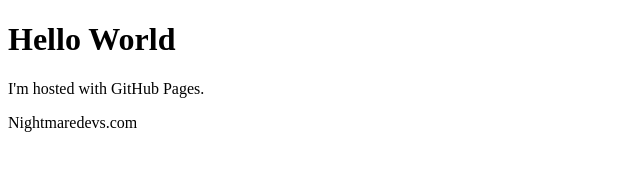
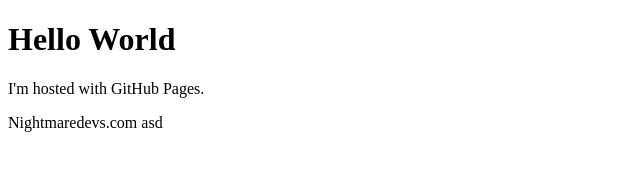
Before and after one commit to Farik07/farik07.github.io, a plain HTML site: page index.html in a window 1280 px wide. Shown: the full height of the page, 0-640 px from the left. Drawn offline with Linux system fonts and the light colour scheme.

Commit message:
Update index.html

```diff
--- a/index.html
+++ b/index.html
@@ -3,6 +3,6 @@
 <body>
 <h1>Hello World</h1>
 <p>I'm hosted with GitHub Pages.</p>
-<p>Nightmaredevs.com</p>
+<p>Nightmaredevs.com asd</p>
 </body>
 </html>
```
